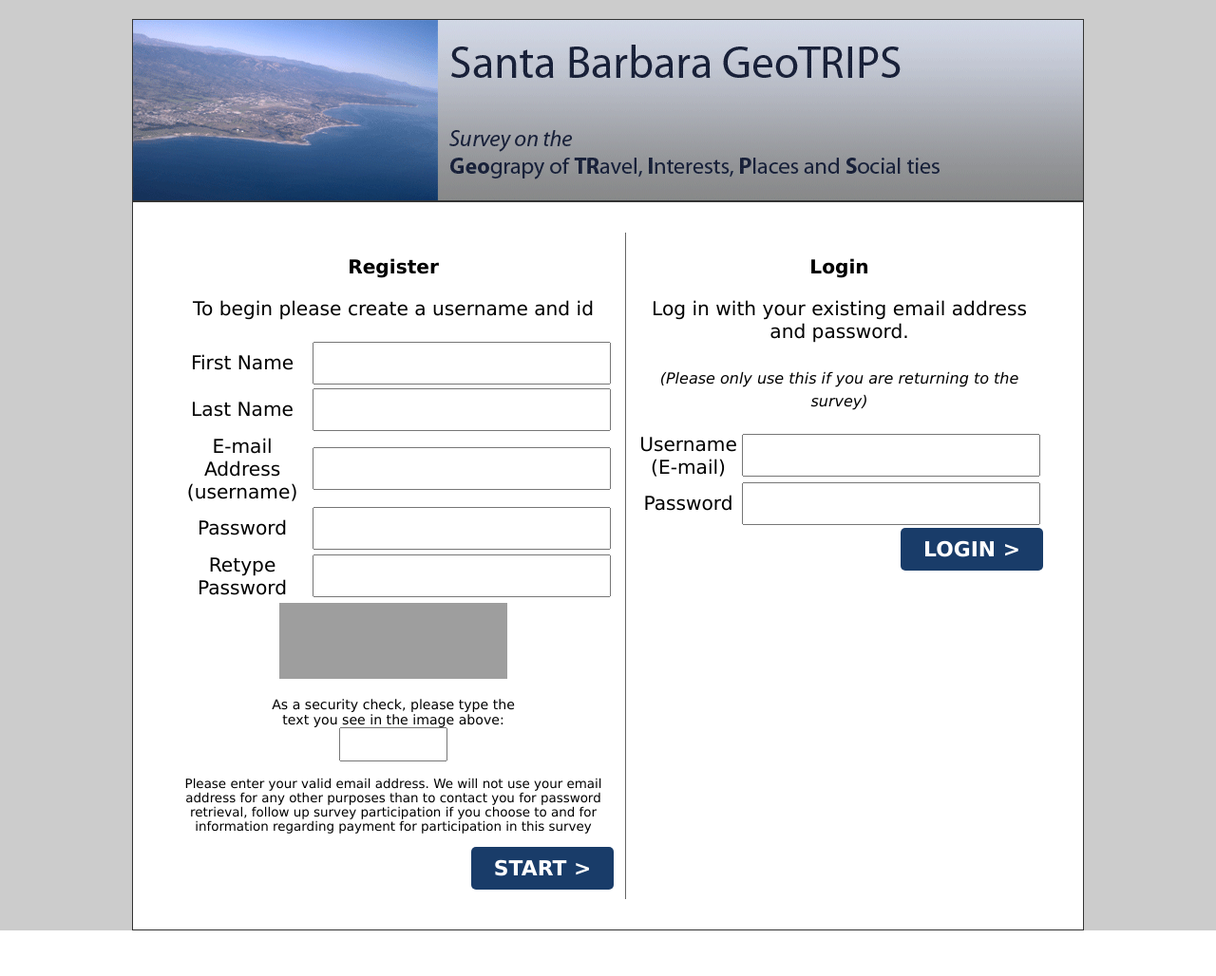
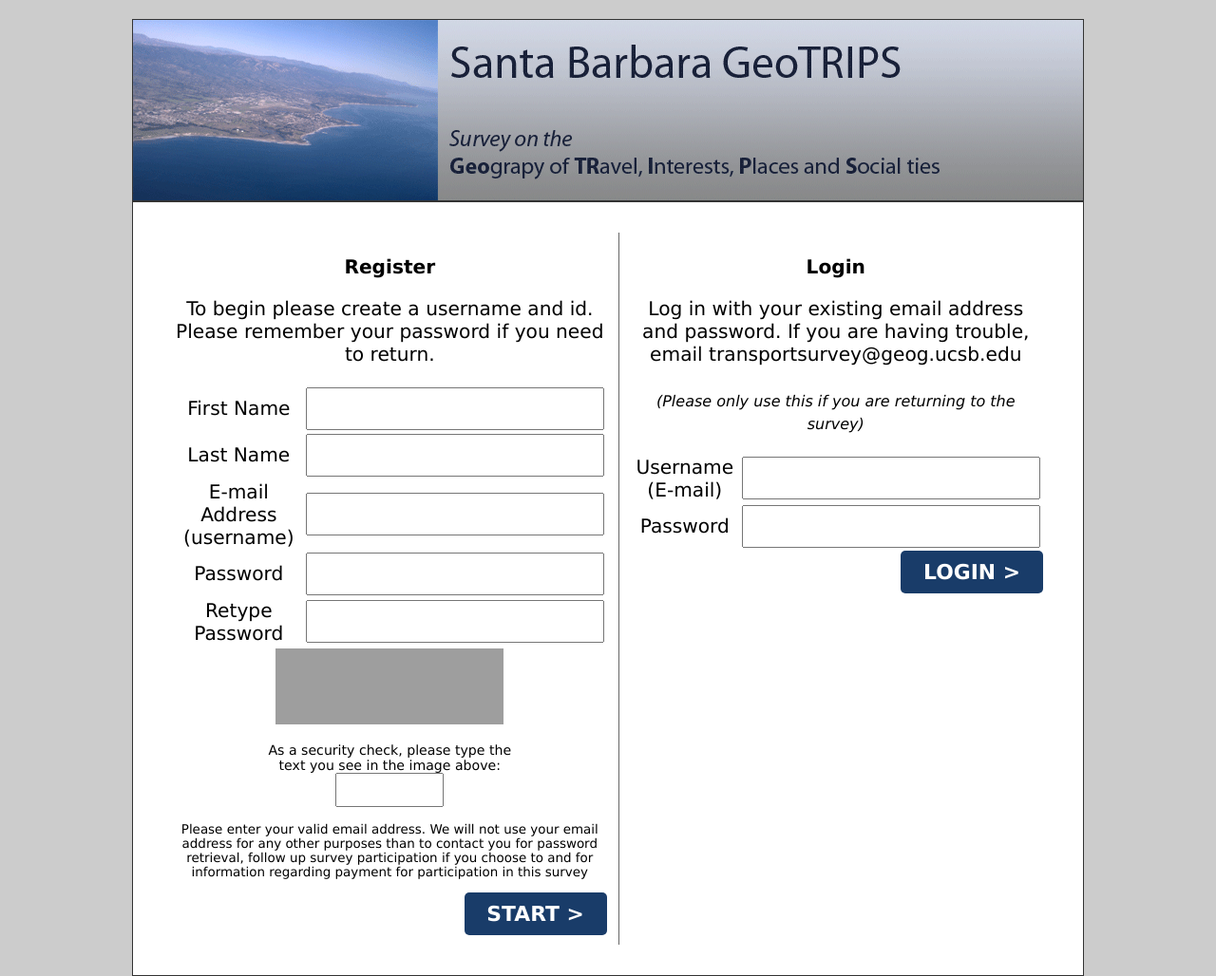
Before and after one commit to grantdmckenzie/sopwebsurvey, a PHP site: page / in a window 1280 px wide. Shown: the whole page at 95% size. Before the commit the page ends 980 px from the top, so only its background shows below. Run offline with PHP 8.4, Linux system fonts and the light colour scheme; grey boxes are pictures that could not be loaded.

Commit message:
lets hope these are final enhancements

```diff
--- a/13.php
+++ b/13.php
@@ -80,7 +80,7 @@
 	<td><table style="float:right;clear:both;font-size:0.8em;width:300px;"><tr><td><input type="radio" name="distance1" value="1"/></td><td><input type="radio" name="distance1" value="2"/></td><td><input type="radio" name="distance1" value="3"/></td><td><input type="radio" name="distance1" value="4"/></td><td><input type="radio" name="distance1" value="5"/></td><td><input type="radio" name="distance1" value="6"/></td><td><input type="radio" name="distance1" value="7"/></td></tr></table></td></tr><tr><td>The safety of the surrounding area</td>
 	<td><table style="float:right;clear:both;font-size:0.8em;width:300px;"><tr><td><input type="radio" name="place1" value="1"/></td><td><input type="radio" name="place1" value="2"/></td><td><input type="radio" name="place1" value="3"/></td><td><input type="radio" name="place1" value="4"/></td><td><input type="radio" name="place1" value="5"/></td><td><input type="radio" name="place1" value="6"/></td><td><input type="radio" name="place1" value="7"/></td></tr></table></td></tr>
 
-	<tr><td style="padding-right:20px">If there are other places closeby where I can do other activities</td>
+	<tr><td style="padding-right:20px">If there are other places close by where I can do other activities</td>
 	<td><table style="float:right;clear:both;font-size:0.8em;width:300px;"><tr><td><input type="radio" name="proximity1" value="1"/></td><td><input type="radio" name="proximity1" value="2"/></td><td><input type="radio" name="proximity1" value="3"/></td><td><input type="radio" name="proximity1" value="4"/></td><td><input type="radio" name="proximity1" value="5"/></td><td><input type="radio" name="proximity1" value="6"/></td><td><input type="radio" name="proximity1" value="7"/></td></tr></table></td></tr><tr><td>Whether that place meets all my social needs</td>
 	<td><table style="float:right;clear:both;font-size:0.8em;width:300px;"><tr><td><input type="radio" name="dependence1" value="1"/></td><td><input type="radio" name="dependence1" value="2"/></td><td><input type="radio" name="dependence1" value="3"/></td><td><input type="radio" name="dependence1" value="4"/></td><td><input type="radio" name="dependence1" value="5"/></td><td><input type="radio" name="dependence1" value="6"/></td><td><input type="radio" name="dependence1" value="7"/></td></tr></table></td></tr>
 
@@ -109,7 +109,7 @@
 	<td><table style="float:right;clear:both;font-size:0.8em;width:300px;"><tr><td><input type="radio" name="distance2" value="1"/></td><td><input type="radio" name="distance2" value="2"/></td><td><input type="radio" name="distance2" value="3"/></td><td><input type="radio" name="distance2" value="4"/></td><td><input type="radio" name="distance2" value="5"/></td><td><input type="radio" name="distance2" value="6"/></td><td><input type="radio" name="distance2" value="7"/></td></tr></table></td></tr><tr><td>The safety of the surrounding area</td>
 	<td><table style="float:right;clear:both;font-size:0.8em;width:300px;"><tr><td><input type="radio" name="place2" value="1"/></td><td><input type="radio" name="place2" value="2"/></td><td><input type="radio" name="place2" value="3"/></td><td><input type="radio" name="place2" value="4"/></td><td><input type="radio" name="place2" value="5"/></td><td><input type="radio" name="place2" value="6"/></td><td><input type="radio" name="place2" value="7"/></td></tr></table></td></tr>
 
-	<tr><td style="padding-right:20px">If there are other places closeby where I can do other activities</td>
+	<tr><td style="padding-right:20px">If there are other places close by where I can do other activities</td>
 	<td><table style="float:right;clear:both;font-size:0.8em;width:300px;"><tr><td><input type="radio" name="proximity2" value="1"/></td><td><input type="radio" name="proximity2" value="2"/></td><td><input type="radio" name="proximity2" value="3"/></td><td><input type="radio" name="proximity2" value="4"/></td><td><input type="radio" name="proximity2" value="5"/></td><td><input type="radio" name="proximity2" value="6"/></td><td><input type="radio" name="proximity2" value="7"/></td></tr></table></td></tr><tr><td>Whether that place meets all my dining needs</td>
 	<td><table style="float:right;clear:both;font-size:0.8em;width:300px;"><tr><td><input type="radio" name="dependence2" value="1"/></td><td><input type="radio" name="dependence2" value="2"/></td><td><input type="radio" name="dependence2" value="3"/></td><td><input type="radio" name="dependence2" value="4"/></td><td><input type="radio" name="dependence2" value="5"/></td><td><input type="radio" name="dependence2" value="6"/></td><td><input type="radio" name="dependence2" value="7"/></td></tr></table></td></tr>
 
@@ -139,7 +139,7 @@
 	<td><table style="float:right;clear:both;font-size:0.8em;width:300px;"><tr><td><input type="radio" name="distance3" value="1"/></td><td><input type="radio" name="distance3" value="2"/></td><td><input type="radio" name="distance3" value="3"/></td><td><input type="radio" name="distance3" value="4"/></td><td><input type="radio" name="distance3" value="5"/></td><td><input type="radio" name="distance3" value="6"/></td><td><input type="radio" name="distance3" value="7"/></td></tr></table></td></tr><tr><td>The safety of the surrounding area</td>
 	<td><table style="float:right;clear:both;font-size:0.8em;width:300px;"><tr><td><input type="radio" name="place3" value="1"/></td><td><input type="radio" name="place3" value="2"/></td><td><input type="radio" name="place3" value="3"/></td><td><input type="radio" name="place3" value="4"/></td><td><input type="radio" name="place3" value="5"/></td><td><input type="radio" name="place3" value="6"/></td><td><input type="radio" name="place3" value="7"/></td></tr></table></td></tr>
 
-	<tr><td style="padding-right:20px">If there are other places closeby where I can do other activities</td>
+	<tr><td style="padding-right:20px">If there are other places close by where I can do other activities</td>
 	<td><table style="float:right;clear:both;font-size:0.8em;width:300px;"><tr><td><input type="radio" name="proximity3" value="1"/></td><td><input type="radio" name="proximity3" value="2"/></td><td><input type="radio" name="proximity3" value="3"/></td><td><input type="radio" name="proximity3" value="4"/></td><td><input type="radio" name="proximity3" value="5"/></td><td><input type="radio" name="proximity3" value="6"/></td><td><input type="radio" name="proximity3" value="7"/></td></tr></table></td></tr><tr><td>Whether that place meets all my entertainment needs</td>
 	<td><table style="float:right;clear:both;font-size:0.8em;width:300px;"><tr><td><input type="radio" name="dependence3" value="1"/></td><td><input type="radio" name="dependence3" value="2"/></td><td><input type="radio" name="dependence3" value="3"/></td><td><input type="radio" name="dependence3" value="4"/></td><td><input type="radio" name="dependence3" value="5"/></td><td><input type="radio" name="dependence3" value="6"/></td><td><input type="radio" name="dependence3" value="7"/></td></tr></table></td></tr>
 
--- a/14.php
+++ b/14.php
@@ -97,9 +97,9 @@
 	</table>
 
  <br/><br/>
- <p>Respondent history / lifestyle in Santa Barbara</p>
+ <!--<p>Respondent history / lifestyle in Santa Barbara</p> -->
 <!-- QUESTION #2 -->
-<hr/>
+<!-- <hr/> -->
  	<p>How many years have you lived in the Santa Barbara area?<br/><input id="years" type="text" name="years" class="txt" style="width:150px;" /></p>
  	<p>How many times have you move to a new residence in the Santa Barbara area?<br/><input id="times" type="text" name="times" class="txt" style="width:150px;"/></p>
  	<p>Please respond to the following questions with how well the statement describes your lifestyle:</p>
--- a/2.php
+++ b/2.php
@@ -116,11 +116,11 @@
 	<table style="float:left">
  	 <tr>
 	  <td><input type="checkbox" name="agree" id="agree" style="float:left" /></td>
-	  <td>I agree…</td>
+	  <td><b>I agree…</td>
 	 </tr>
  	 <tr>
 	  <td><input type="input" name="initials" id="initials" class="txt" style="width:30px" /></td>
-	  <td>Initials</td>
+	  <td><b>Initials</td>
 	 </tr>
 	</table>
 	</form>
--- a/22.php
+++ b/22.php
@@ -71,7 +71,7 @@
  	<div id="wrapperContent">
 	<p>Thank you for your participation!!!  We appreciate and value your time and response.
 <br/><br/>
-Your incentive payment will be processed within the next week.  You will receive information via email regarding retrieval of this incentive prize.
+Your incentive will be processed shortly.  You will receive an email from giftrocket <a href="http://www.giftrocket.com" target="_blank">(www.giftrocket.com)</a>.  Please allow approximately 10 business days for an email regarding retrieval of your gift card.  Please also check your junk mail box to ensure that the email is not filtered as spam.
 <br/><br/>
 To be sure we have the correct contact information please provide your
 </p>
--- a/8.php
+++ b/8.php
@@ -65,7 +65,7 @@
 
 		 <p style="text-align:center;"><i>Now, we would like to gain an understanding of your views about the Goleta, Santa Barbara and Montecito areas.</i></p>
  		<p style="text-align:center;"> <font size="4" > Please use the map and draw shape areas with your cursor that you consider to be:</font></p>
- 		<p style="text-align:center; color:#3B6E9E; font-size:20px; font-weight:bold;">places that you go to to relax or spend recreation time.</p>
+ 		<p style="text-align:center; color:#3B6E9E; font-size:20px; font-weight:bold;">places that you go to relax or spend recreation time.</p>
  		<p style="text-align:center;"> <font size="3"><i> Please be sure to consider all area between Winchester Canyon (Goleta) and Toro Canyon Rd (Summerland), and zoom in for a more detailed map. </i></font></p>
 
  		<p style="color:#ff0000; font-weight:bold;text-align:center;"><?php echo $error; ?><br/></p>
--- a/index.php
+++ b/index.php
@@ -20,7 +20,7 @@
  		<td valign="top" style='padding:10px;'>
  			<h1>Register</h1>
 	 		<form id="indexpage" method="post" action="2.php">
-	 		<p>To begin please create a username and id</p>
+	 		<p>To begin please create a username and id.  Please remember your password if you need to return.</p>
 	 		<table>
 	 		 <tr>
 	 		  <td>First Name</td>
@@ -67,7 +67,7 @@
  		<td valign="top" style='border-left:solid 1px #666666;padding:10px;'>
  			<h1>Login</h1>
  		 	<form id="login1" name="login1" method="post" action="login.php">
- 		 	<p>Log in with your existing email address and password. <br></br><i><font size="3">(Please only use this if you are returning to the survey)</font></i></p>
+ 		 	<p>Log in with your existing email address and password.  If you are having trouble, email transportsurvey@geog.ucsb.edu <br></br><i><font size="3">(Please only use this if you are returning to the survey)</font></i></p>
 	 		<table>
 	 		 <tr>
 	 		  <td>Username (E-mail)</td>
--- a/polyhelp.html
+++ b/polyhelp.html
@@ -35,6 +35,11 @@
  	 	<table align:"center"><tr><td> <img src="img/pzoomreg.png" alt="map regular view" /></td><td> <img src="img/arrow.png" alt="arrow" /></td><td><img src="img/pzoomin.png" alt="map zoom view" /></td></tr> </table>
 
  	 	</p>
+ 	 	<br>
+ 	 	<p style= "text-align:center;"><b>If you have trouble viewing the maps</b>, you may need to verify that the content is safe in order to enable your browser to load properly.  To do this, check that you have given permission for the content to be displayed (at the top of the page in your browser.)  You may also need to reload your page by clicking on the reload arrow in your browser window.</p>
+ 	 	<p style="text-align:center;">
+ 	 	<img style= "border:1px solid black;" src="img/verify.png" alt="verify map loading" />
+ 	 	</p>
  	 	<br></br>
  <p style="text-align:center;"> <font size="4"><i><b> Please be sure to consider all area between Winchester Canyon (Goleta) and Toro Canyon Rd (Summerland). </b></i></font></p>
 
--- a/polyinfo.html
+++ b/polyinfo.html
@@ -35,6 +35,11 @@
  	 	<table align:"center"><tr><td> <img src="img/pzoomreg.png" alt="map regular view" /></td><td> <img src="img/arrow.png" alt="arrow" /></td><td><img src="img/pzoomin.png" alt="map zoom view" /></td></tr> </table>
 
  	 	</p>
+ 	 	<p style= "text-align:center;"><b>If you have trouble viewing the maps</b>, you may need to verify that the content is safe in order to enable your browser to load properly.  To do this, check that you have given permission for the content to be displayed (at the top of the page in your browser.)  You may also need to reload your page by clicking on the reload arrow in your browser window.</p>
+ 	 	<p style="text-align:center;">
+ 	 	<img style= "border:1px solid black;" src="img/verify.png" alt="verify map loading" />
+ 	 	</p>
+
  	 	<br></br>
  <p style="text-align:center;"> <font size="4"><i><b> Please be sure to consider all area between Winchester Canyon (Goleta) and Toro Canyon Rd (Summerland). </b></i></font></p>
 
```
Also changed, not shown: 12.php (+4 -4 lines), img/poly.png, img/verify.png (added), 1 other file.
